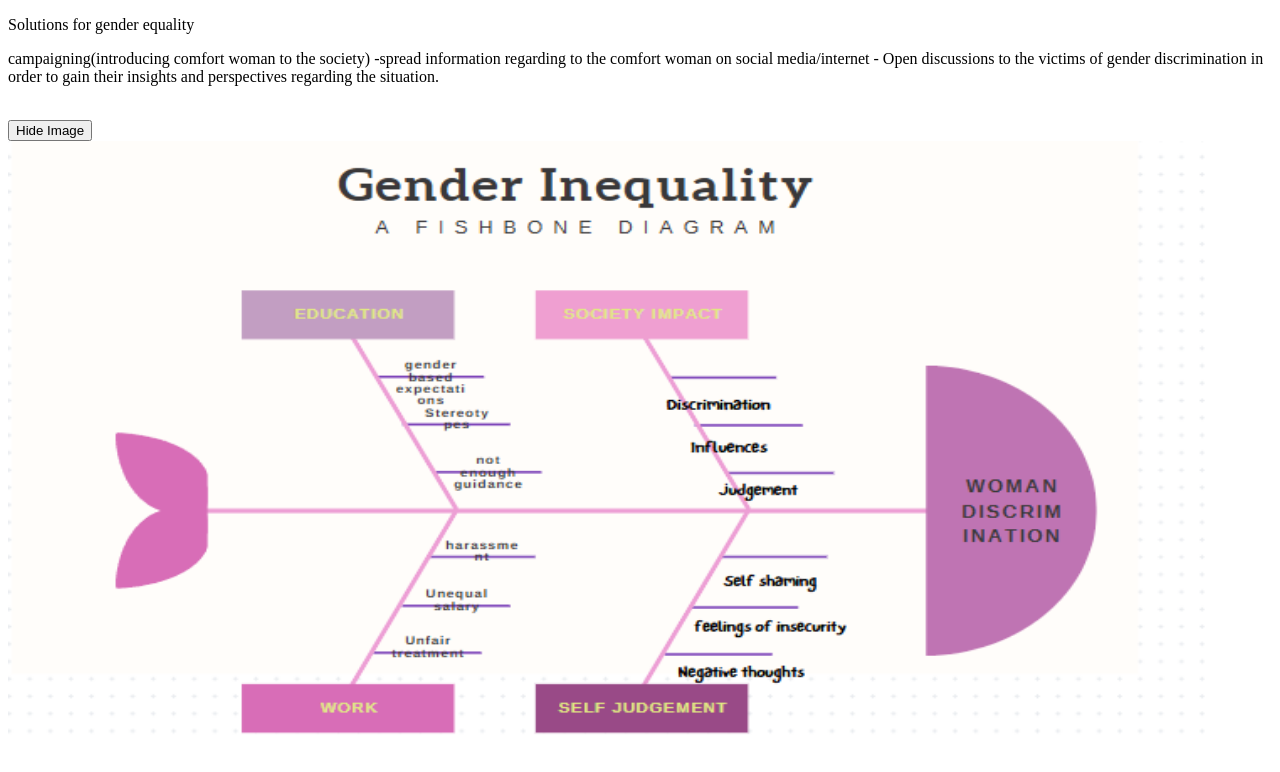
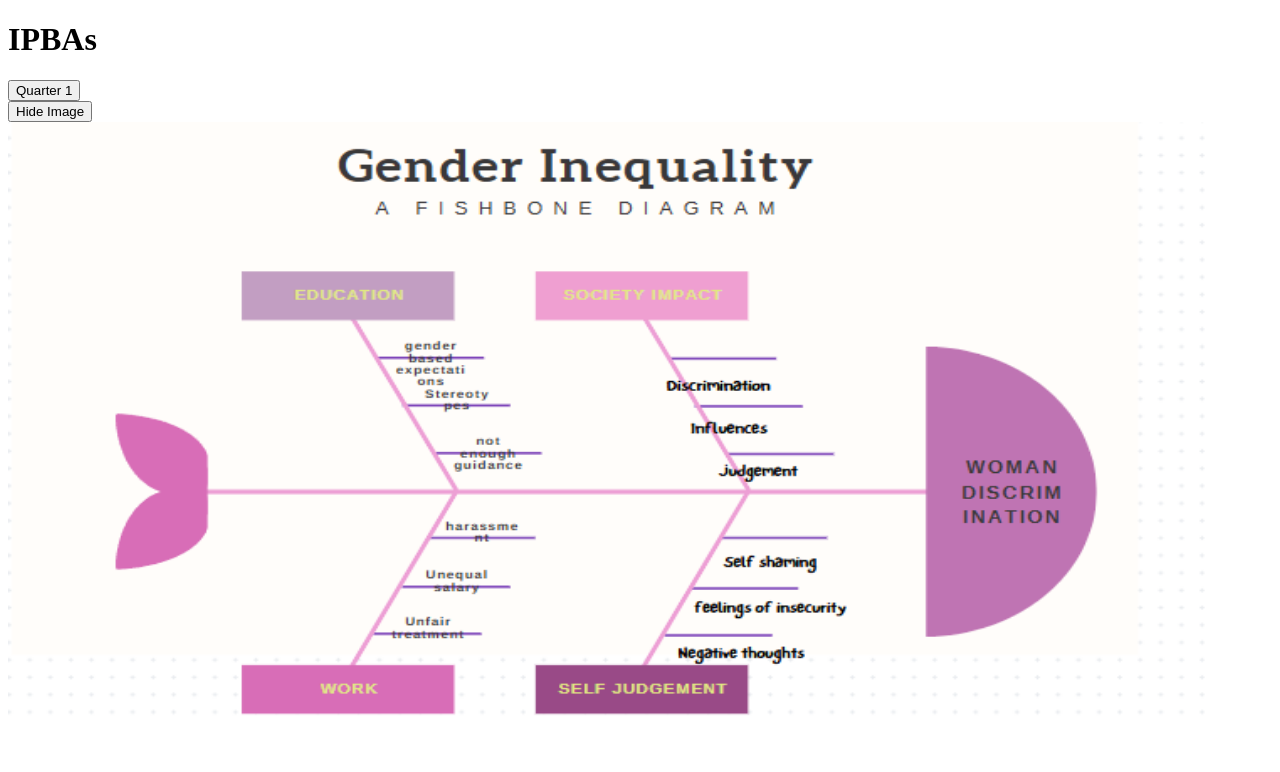
Before and after one commit to Bro-Mozzarella/Group5.github.io, a plain HTML site: page index.html in a window 1280 px wide. Drawn offline with Linux system fonts and the light colour scheme.

Commit message:
Update index.html

```diff
--- a/index.html
+++ b/index.html
@@ -1,16 +1,9 @@
 <!DOCTYPE html>
 <html>
     <body>
-        <hz1> <p>Solutions for gender equality</p>
-        </hz1>
-        </body> <p>campaigning(introducing comfort woman to the society)
+      <h1>IPBAs</h1>
+      <button type="button">Quarter 1</button>
 
-        -spread information regarding to the comfort woman on social media/internet
-
-        - Open discussions to the victims of gender discrimination in order to gain their insights and perspectives regarding the situation.<br></br></p>
-        <hz2> <p> </p>
-
-        </hz2>
         <div class="container">
             <button id="toggleButton">Hide Image</button>
             <img id="imageToToggle" src="Screenshot 2024-12-11 204221.png" alt="diagram" width="1200px" height="600"px>
```
